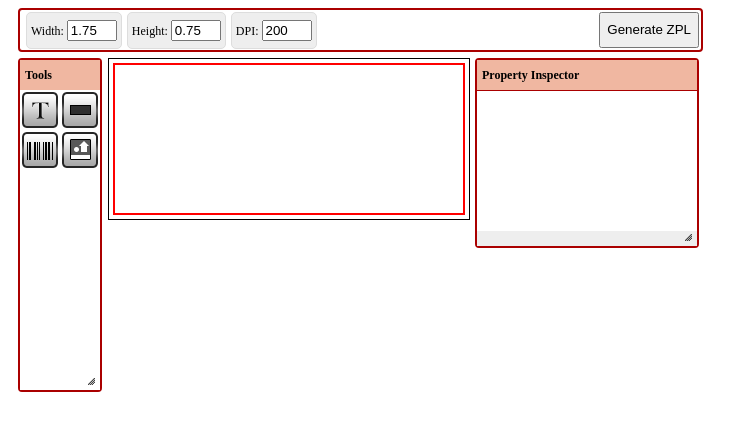
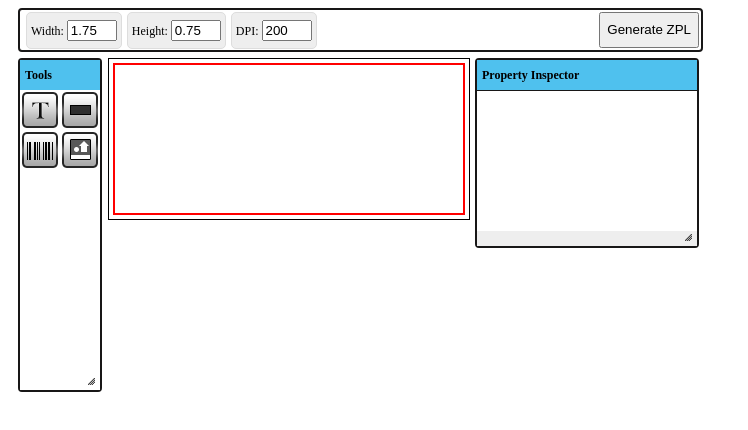
Before and after one commit to arturfil/zpl-editor, a website: page index.html in a window 1280 px wide. Shown: the whole page, without its empty margins (0-748 px from the left). Drawn offline with nearby package versions, Linux system fonts and the light colour scheme.

Commit message:
minor refactors

```diff
--- a/css/designer.css
+++ b/css/designer.css
@@ -1,14 +1,14 @@
 .designerUtilityWindow {
 	position: absolute !important;
 	width: 220px;
-	border: 2px solid #AA0000;
+	border: 2px solid rgb(24, 23, 23);
 	border-radius: 4px;
 }
 
 .designerUtilityToolbar {
 	position: absolute !important;
 	width: 80px;
-	border: 2px solid #AA0000;
+	border: 2px solid rgb(24, 23, 23);
 	border-radius: 4px;
 }
 
@@ -21,7 +21,7 @@
 	height: 140px;
 	overflow: hidden;
 	background: #EEEEEE;
-	border-top: 1px solid #AA0000;
+	border-top: 1px solid rgb(24, 23, 23);
 	padding-bottom: 15px;
 }
 
@@ -36,7 +36,7 @@
 	height: 300px;
 	overflow-y: hidden;
 	overflow-x: hidden;
-	background: #FFFFFF;
+	background: #FFFFFF	;
 }
 
 .designerLabelContent {
@@ -59,7 +59,7 @@
 }
 
 .designerPropertyTitle {
-	background: #F0B7A1;
+	background: rgb(79, 193, 238);
 	font-size: 12px;
 	font-weight: bold;
 	padding: 5px;
```
Also changed, not shown: README.md.
